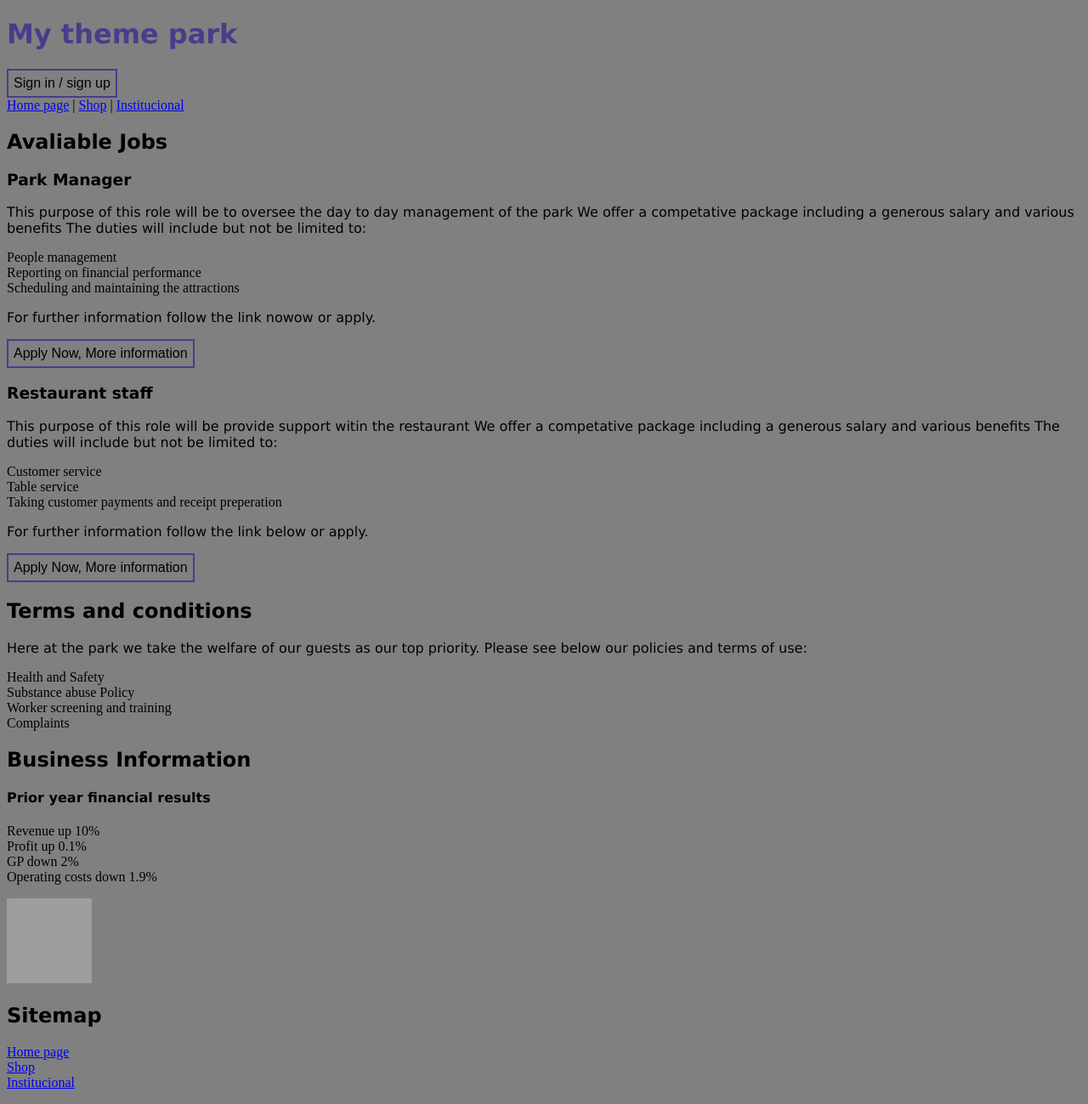
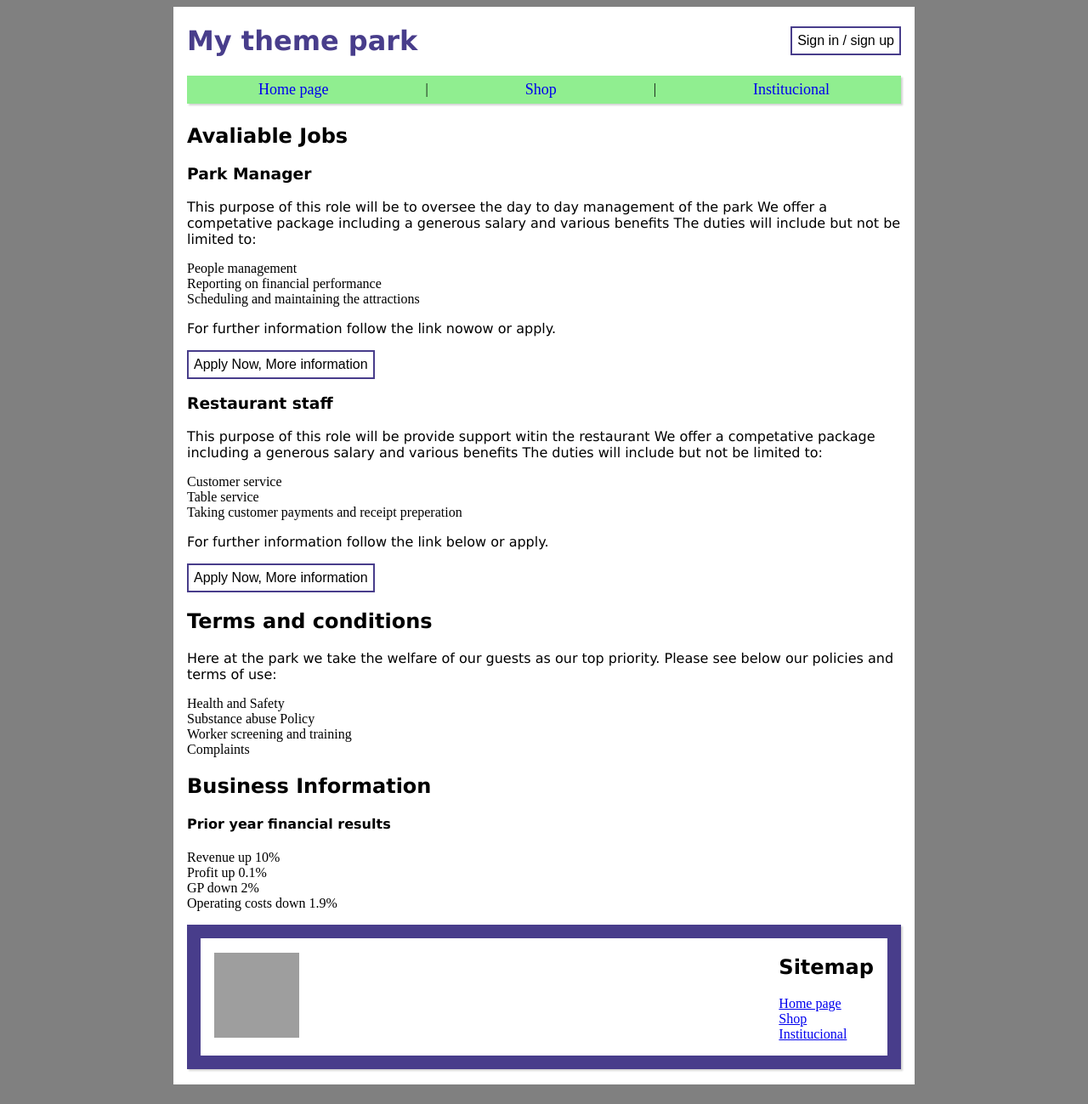
Before and after one commit to brurez/bsc-theme-park, a website: page institucional.html in a window 1280 px wide. Shown: the whole page at 85% size. Drawn offline with Linux system fonts and the light colour scheme; grey boxes are pictures that could not be loaded.

Commit message:
Fixes header and footers

```diff
--- a/institucional.html
+++ b/institucional.html
@@ -12,17 +12,18 @@
     <meta name="viewport" content="width=device-width, initial-scale=1.0" />
     <title>Institucional - My theme park</title>
 
-    <link rel="stylesheet" href="/style.css">
+    <link rel="stylesheet" href="/style.css" />
   </head>
 
   <body>
+    <div class="container">
       <!-- top -->
 
-    <header>
+      <header class="page-top">
         <h1>My theme park</h1>
         <button>Sign in / sign up</button>
       </header>
-    <nav>
+      <nav class="navigation-bar space">
         <a href="/">Home page</a> | <a href="/shop.html">Shop</a> |
         <a href="/institucional.html">Institucional</a>
       </nav>
@@ -34,9 +35,10 @@
         <article>
           <h3>Park Manager</h3>
           <p>
-          This purpose of this role will be to oversee the day to day management
-          of the park We offer a competative package including a generous salary
-          and various benefits The duties will include but not be limited to:
+            This purpose of this role will be to oversee the day to day
+            management of the park We offer a competative package including a
+            generous salary and various benefits The duties will include but not
+            be limited to:
           </p>
           <ul>
             <li>People management</li>
@@ -49,9 +51,10 @@
         <article>
           <h3>Restaurant staff</h3>
           <p>
-          This purpose of this role will be provide support witin the restaurant
-          We offer a competative package including a generous salary and various
-          benefits The duties will include but not be limited to:
+            This purpose of this role will be provide support witin the
+            restaurant We offer a competative package including a generous
+            salary and various benefits The duties will include but not be
+            limited to:
           </p>
           <ul>
             <li>Customer service</li>
@@ -68,8 +71,8 @@
       <section>
         <h2>Terms and conditions</h2>
         <p>
-        Here at the park we take the welfare of our guests as our top priority.
-        Please see below our policies and terms of use:
+          Here at the park we take the welfare of our guests as our top
+          priority. Please see below our policies and terms of use:
         </p>
         <ul>
           <li>Health and Safety</li>
@@ -94,7 +97,7 @@
 
       <!-- footer -->
 
-    <footer>
+      <footer class="page-footer space">
         <div>
           <img
             width="100"
@@ -112,5 +115,6 @@
           </ul>
         </div>
       </footer>
+    </div>
   </body>
 </html>
```
Also changed, not shown: shop.html (+6 -4 lines). Lines whose indentation alone changed are shown as unchanged.
